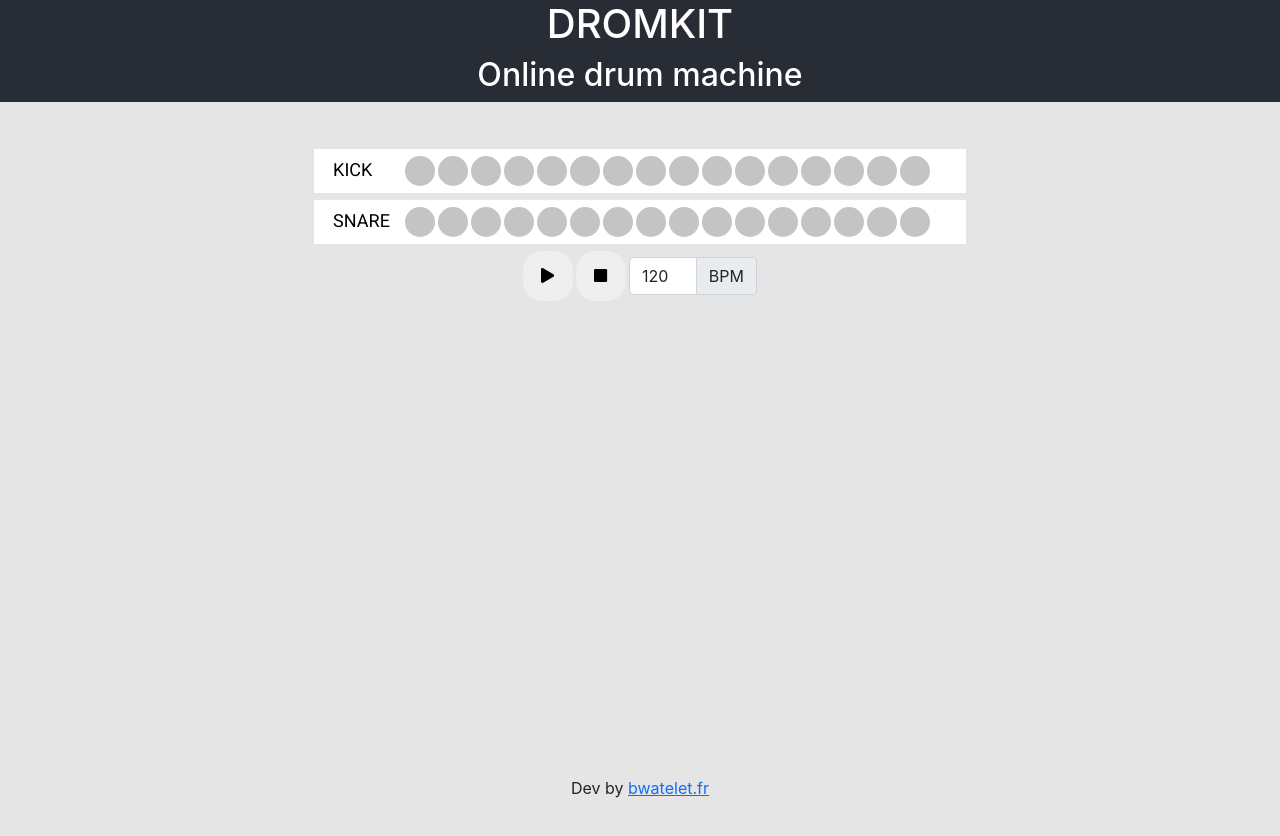
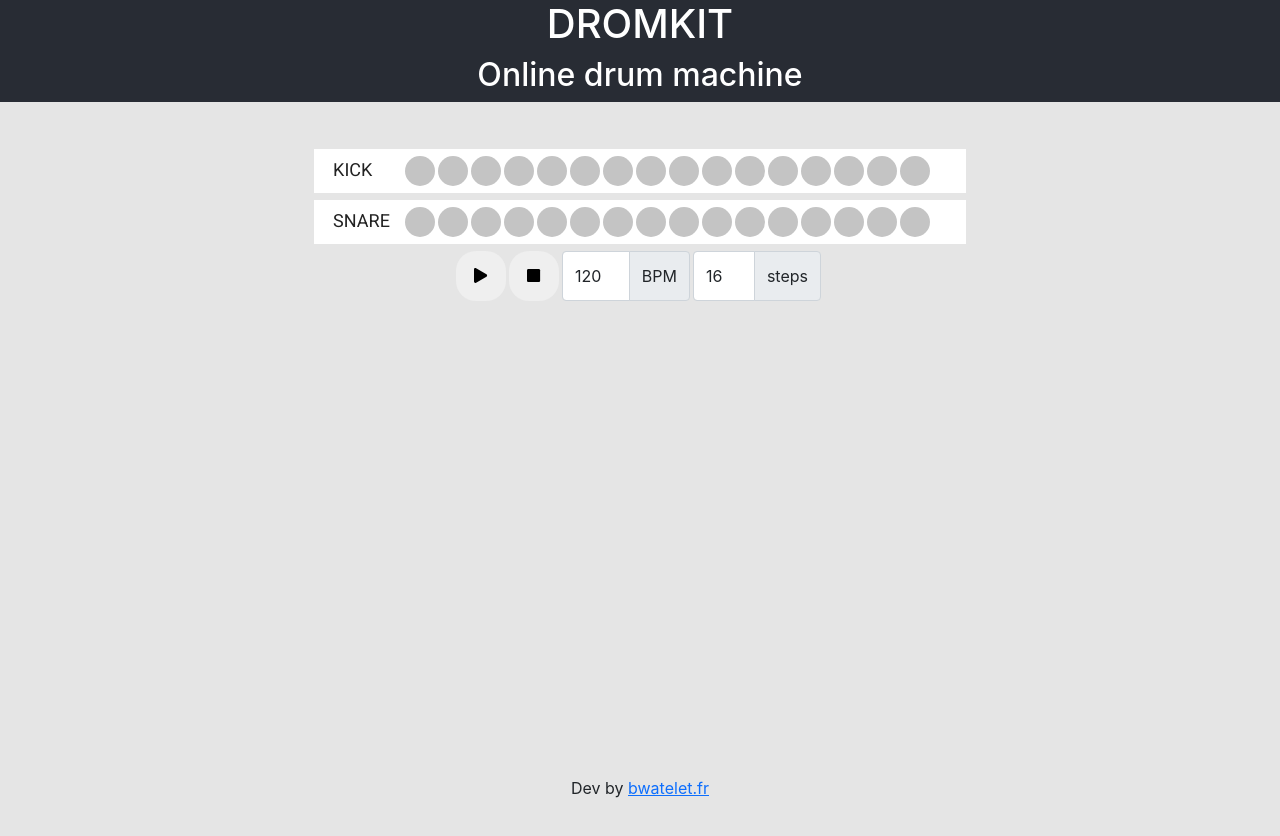
Before and after one commit to bwtlt/dromkit, a React (Create React App) app: page / in a window 1280 px wide. Shown: the top 836 px of the page. Built offline with nearby package versions, Linux system fonts and the light colour scheme.

Commit message:
add nb of steps param

```diff
--- a/src/components/instrument.js
+++ b/src/components/instrument.js
@@ -31,11 +31,12 @@ class Instrument extends React.Component {
 
   render() {
     const { name, notes } = this.state;
-    const { activeNote } = this.props;
+    const { activeNote, nbSteps } = this.props;
     if (notes[activeNote]?.enabled) {
       this.play();
     }
-    const elements = notes.map((note, i) => (
+    const activeSteps = notes.slice(0, nbSteps);
+    const elements = activeSteps.map((note, i) => (
       <Note
         key={note.id}
         active={activeNote === i}
@@ -55,6 +56,7 @@ class Instrument extends React.Component {
 Instrument.propTypes = {
   name: PropTypes.string.isRequired,
   lineLength: PropTypes.number.isRequired,
+  nbSteps: PropTypes.number.isRequired,
   sound: PropTypes.string.isRequired,
   activeNote: PropTypes.number.isRequired,
 };
--- a/src/components/sequencer.js
+++ b/src/components/sequencer.js
@@ -8,13 +8,15 @@ import snareSound from '../sounds/snare.wav';
 const NUMBER_OF_NOTES = 16;
 const MIN_BPM = 1;
 const MAX_BPM = 300;
+const MIN_NB_STEPS = 1;
+const MAX_NB_STEPS = 64;
 
 class Sequencer extends React.Component {
   constructor(props) {
     super(props);
     this.state = {
       BPM: 120,
-      BPMUserInput: 120,
+      nbSteps: NUMBER_OF_NOTES,
       playing: 0,
       activeNote: -1,
       instruments: [
@@ -27,9 +29,9 @@ class Sequencer extends React.Component {
   play = (BPM) => {
     const INTERVAL_PERIOD = 60000 / BPM / 4;
     return setInterval(() => {
-      const { activeNote } = this.state;
+      const { activeNote, nbSteps } = this.state;
       this.setState({
-        activeNote: activeNote === NUMBER_OF_NOTES - 1 ? 0 : activeNote + 1,
+        activeNote: activeNote >= nbSteps - 1 ? 0 : activeNote + 1,
       });
     }, INTERVAL_PERIOD);
   };
@@ -71,8 +73,26 @@ class Sequencer extends React.Component {
     }
   }
 
+  handleStepsChange = (input) => {
+    let value = parseInt(input, 10);
+    if (isNaN(value)) {
+      value = MIN_NB_STEPS;
+    }
+    if (value > MAX_NB_STEPS) {
+      value = MAX_NB_STEPS;
+    } else if (value < MIN_NB_STEPS) {
+      value = MIN_NB_STEPS;
+    }
+    this.setState({ nbSteps: value });
+    const { playing, BPM } = this.state;
+    if (playing) {
+      clearInterval(playing);
+      this.setState({ playing: this.play(BPM) });
+    }
+  }
+
   render() {
-    const { BPM, playing, activeNote, instruments } = this.state;
+    const { BPM, playing, activeNote, instruments, nbSteps } = this.state;
     return (
       <div className="container">
         <div className="container-fluid sequencer">
@@ -81,11 +101,12 @@ class Sequencer extends React.Component {
               key={item.id}
               name={item.name}
               activeNote={activeNote}
-              lineLength={NUMBER_OF_NOTES}
+              nbSteps={nbSteps}
+              lineLength={MAX_NB_STEPS}
               sound={item.soundPath}
             />
           ))}
-          <Transport playing={playing} play={this.toggle} stop={this.stop} BPM={BPM} handleBPMChange={this.handleBPMChange} />
+          <Transport playing={playing} play={this.toggle} stop={this.stop} steps={nbSteps} BPM={BPM} handleBPMCallback={this.handleBPMChange} handleStepsCallback={this.handleStepsChange} />
         </div>
       </div>
     );
--- a/src/components/transport_button.js
+++ b/src/components/transport_button.js
@@ -5,10 +5,14 @@ import { FontAwesomeIcon } from '@fortawesome/react-fontawesome';
 import { faPlay, faPause, faStop } from '@fortawesome/free-solid-svg-icons';
 
 const Transport = function (props) {
-  const { playing, play, stop, BPM, handleBPMChange } = props;
+  const { playing, play, stop, BPM, steps, handleBPMCallback, handleStepsCallback } = props;
 
-  const handleChange = (e) => {
-    handleBPMChange(e.target.value);
+  const handleBPMChange = (e) => {
+    handleBPMCallback(e.target.value);
+  }
+
+  const handleStepsChange = (e) => {
+    handleStepsCallback(e.target.value);
   }
 
   return (
@@ -16,7 +20,7 @@ const Transport = function (props) {
       <TransportButton btnType={playing ? "pause" : "play"} enabled={playing} onClick={play} />
       <TransportButton btnType="stop" enabled={0} onClick={stop} />
       <InputGroup
-        className="bpm-input"
+        className="param-input"
       >
         <Form.Control
             required
@@ -24,9 +28,22 @@ const Transport = function (props) {
             type="number"
             maxLength="3"
             defaultValue={BPM}
-            onChange={handleChange}
+            onChange={handleBPMChange}
         />
         <InputGroup.Text>BPM</InputGroup.Text>
+      </InputGroup>
+      <InputGroup
+        className="param-input"
+      >
+        <Form.Control
+            required
+            name="Steps"
+            type="number"
+            maxLength="3"
+            defaultValue={steps}
+            onChange={handleStepsChange}
+        />
+        <InputGroup.Text>steps</InputGroup.Text>
       </InputGroup>
     </div>
   );
@@ -36,7 +53,8 @@ Transport.propTypes = {
   play: PropTypes.func.isRequired,
   stop: PropTypes.func.isRequired,
   BPM: PropTypes.number.isRequired,
-  handleBPMChange: PropTypes.func.isRequired,
+  handleBPMCallback: PropTypes.func.isRequired,
+  handleStepsCallback: PropTypes.func.isRequired,
 };
 
 const getIcon = (btnType) => {
--- a/src/scss/custom.scss
+++ b/src/scss/custom.scss
@@ -118,11 +118,10 @@ code {
   font-style: normal;
   font-weight: normal;
   font-size: 18px;
-  // align-items: center;
   text-align: right;
   margin-right: 5px;
 
-  color: #000000;
+  color: #222222;
 }
 
 .instrument-notes {
@@ -136,8 +135,10 @@ code {
   margin: 7px;
 }
 
-.bpm-input {
+.param-input {
   display: flex;
   flex-direction: row;
   width: 8em;
+  margin-right: 3px;
+  height: 50px;
 }
```
